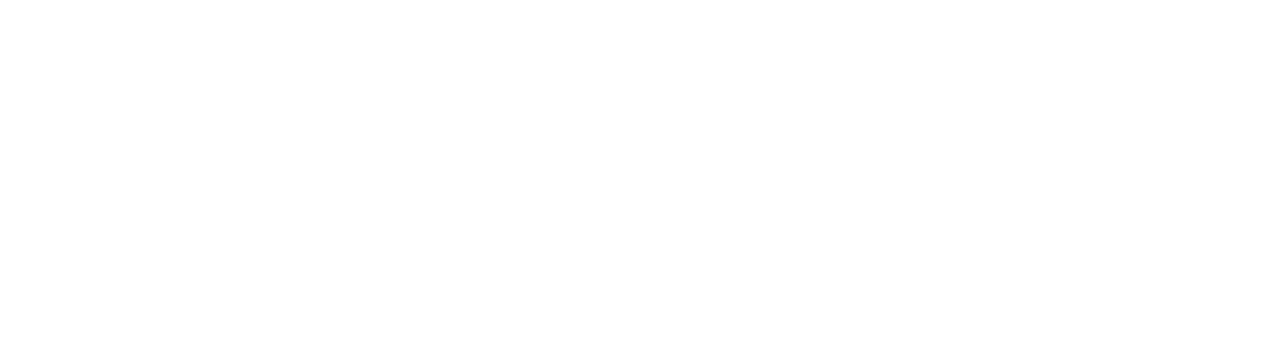
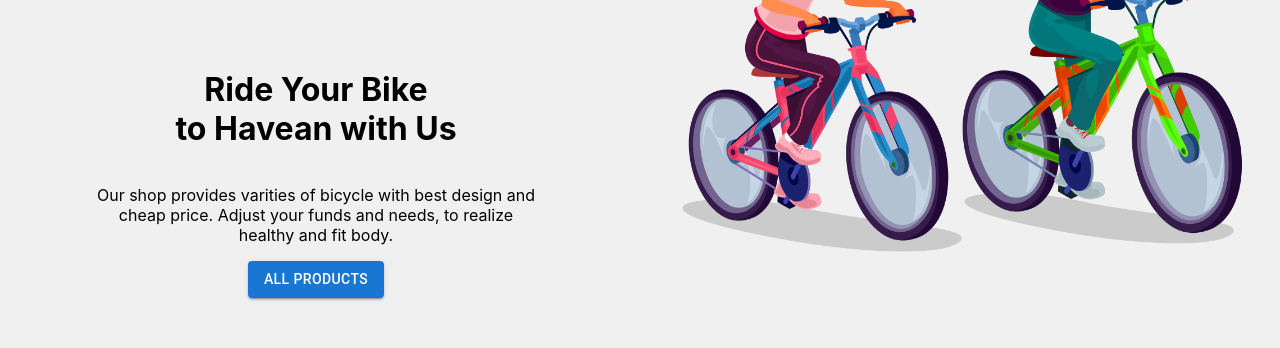
Before and after one commit to ra-raju/bicycle-website, a React (Create React App) app: page / in a window 1280 px wide. Shown: the part 291-639 px from the top of the page. Built offline with nearby package versions, Linux system fonts and the light colour scheme; no server answers.

Commit message:
hero section complete

```diff
--- /dev/null
+++ b/src/Pages/Homepage/Hero/Hero.css
@@ -0,0 +1,21 @@
+.hero-section {
+  width: 100%;
+  height: auto;
+  background-color: #f0f0f0;
+}
+
+.hero-img {
+  width: 100%;
+}
+.hero-content {
+  display: flex;
+  align-items: center;
+  justify-content: center;
+  flex-direction: column;
+  height: 100vh;
+  text-align: center;
+}
+
+.hero-para {
+  width: 70%;
+}
--- a/src/Pages/Homepage/Hero/Hero.jsx
+++ b/src/Pages/Homepage/Hero/Hero.jsx
@@ -0,0 +1,39 @@
+import { Button, Grid } from '@mui/material';
+import React from 'react';
+import { Link } from 'react-router-dom';
+import hero from '../../../images/hero.jpg';
+import './Hero.css';
+
+const Hero = () => {
+  return (
+    <div className="hero-section">
+      <Grid container spacing={2}>
+        <Grid item sm={12} md={6}>
+          <div className="hero-content">
+            <h1>
+              Ride Your Bike <br /> to Havean with Us
+            </h1>
+            <p className="hero-para">
+              Our shop provides varities of bicycle with best design and cheap
+              price. Adjust your funds and needs, to realize healthy and fit
+              body.
+            </p>
+            <Button variant="contained">
+              <Link
+                to="/products"
+                style={{ textDecoration: 'none', color: 'white' }}
+              >
+                All Products
+              </Link>
+            </Button>
+          </div>
+        </Grid>
+        <Grid item sm={12} md={6}>
+          <img src={hero} alt="" className="hero-img" />
+        </Grid>
+      </Grid>
+    </div>
+  );
+};
+
+export default Hero;
--- a/src/Pages/Homepage/Homepage/Homepage.jsx
+++ b/src/Pages/Homepage/Homepage/Homepage.jsx
@@ -1,11 +1,13 @@
 import React from 'react';
 import Navigation from '../../Sharedpage/Navigation/Navigation';
+import Hero from '../Hero/Hero';
 import Services from '../Services/Services/Services';
 
 const Homepage = () => {
   return (
     <div>
       <Navigation />
+      <Hero />
       <Services />
     </div>
   );
```
Also changed, not shown: src/images/hero.jpg (added), src/images/login.jpg.
